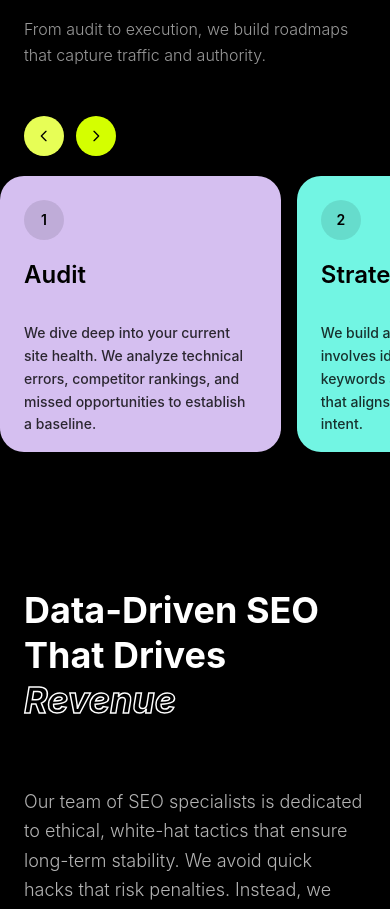
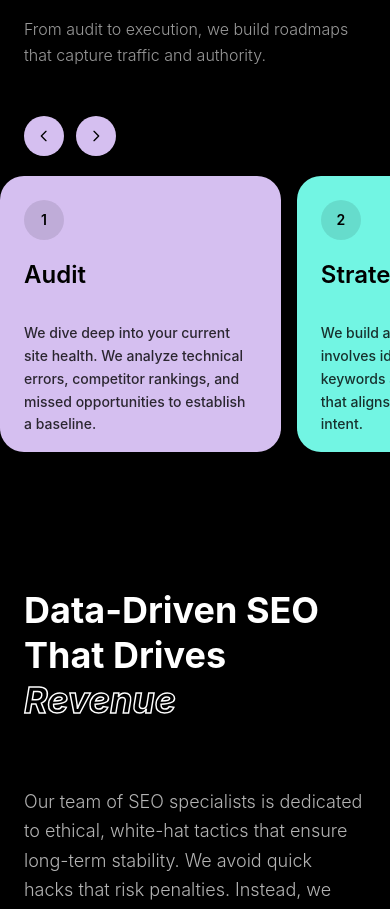
Before and after one commit to LM-Studios-Work/Website-Revamp-v2, a React (Vite) app: page /services/seo in a window 390 px wide. Shown: the part 1750-2659 px from the top of the page. Built offline with nearby package versions, Linux system fonts and the light colour scheme; a web font is replaced by a local one.

Commit message:
Update after marquee animation speed fix

```diff
--- a/src/components/ScrollableCardRow.tsx
+++ b/src/components/ScrollableCardRow.tsx
@@ -6,12 +6,15 @@ interface ScrollableCardRowProps {
   desktopGridCols?: string;
   /** If true, render a plain horizontal scroll (no arrows, no snap) on mobile */
   plainScroll?: boolean;
+  /** Color for scroll button backgrounds (hex or Tailwind class) */
+  buttonColor?: string;
 }
 
 export const ScrollableCardRow = ({
   children,
   desktopGridCols = "md:grid-cols-3",
   plainScroll = false,
+  buttonColor = "#e7fe56", // default lime
 }: ScrollableCardRowProps) => {
   const scrollRef = useRef<HTMLDivElement>(null);
   const [canScrollLeft, setCanScrollLeft] = useState(false);
@@ -39,7 +42,9 @@ export const ScrollableCardRow = ({
   const scroll = (direction: "left" | "right") => {
     const el = scrollRef.current;
     if (!el) return;
-    const cardWidth = el.querySelector<HTMLElement>(":scope > *")?.offsetWidth ?? el.clientWidth * 0.8;
+    const cardWidth =
+      el.querySelector<HTMLElement>(":scope > *")?.offsetWidth ??
+      el.clientWidth * 0.8;
     el.scrollBy({
       left: direction === "left" ? -cardWidth - 16 : cardWidth + 16,
       behavior: "smooth",
@@ -54,23 +59,45 @@ export const ScrollableCardRow = ({
           <button
             onClick={() => scroll("left")}
             aria-label="Scroll left"
-              className={`w-10 h-10 rounded-full bg-[#e7fe56] flex items-center justify-center transition-opacity ${
+            className={`w-10 h-10 rounded-full flex items-center justify-center transition-opacity ${
               canScrollLeft ? "opacity-100" : "opacity-30"
             }`}
+            style={{ backgroundColor: buttonColor }}
           >
-            <svg className="w-4 h-4 text-black" fill="none" stroke="currentColor" viewBox="0 0 24 24">
-              <path strokeLinecap="round" strokeLinejoin="round" strokeWidth={2} d="M15 19l-7-7 7-7" />
+            <svg
+              className="w-4 h-4 text-black"
+              fill="none"
+              stroke="currentColor"
+              viewBox="0 0 24 24"
+            >
+              <path
+                strokeLinecap="round"
+                strokeLinejoin="round"
+                strokeWidth={2}
+                d="M15 19l-7-7 7-7"
+              />
             </svg>
           </button>
           <button
             onClick={() => scroll("right")}
             aria-label="Scroll right"
-            className={`w-10 h-10 rounded-full bg-[#d4ff00] flex items-center justify-center transition-opacity ${
-                canScrollRight ? "opacity-100" : "opacity-30"
+            className={`w-10 h-10 rounded-full flex items-center justify-center transition-opacity ${
+              canScrollRight ? "opacity-100" : "opacity-30"
             }`}
+            style={{ backgroundColor: buttonColor }}
           >
-            <svg className="w-4 h-4 text-black" fill="none" stroke="currentColor" viewBox="0 0 24 24">
-              <path strokeLinecap="round" strokeLinejoin="round" strokeWidth={2} d="M9 5l7 7-7 7" />
+            <svg
+              className="w-4 h-4 text-black"
+              fill="none"
+              stroke="currentColor"
+              viewBox="0 0 24 24"
+            >
+              <path
+                strokeLinecap="round"
+                strokeLinejoin="round"
+                strokeWidth={2}
+                d="M9 5l7 7-7 7"
+              />
             </svg>
           </button>
         </div>
@@ -79,10 +106,16 @@ export const ScrollableCardRow = ({
       {/* Scrollable on mobile — bleeds past parent padding; grid on desktop */}
       <div
         ref={scrollRef}
-        className={`-mx-6 px-6 flex gap-4 overflow-x-auto ${plainScroll ? "" : "snap-x snap-mandatory"} scrollbar-hide pb-2 md:mx-0 md:px-0 md:overflow-visible md:pb-0 md:grid ${desktopGridCols} md:gap-6`}
+        className={`-mx-6 px-6 flex gap-4 overflow-x-auto ${
+          plainScroll ? "" : "snap-x snap-mandatory"
+        } scrollbar-hide pb-2 md:mx-0 md:px-0 md:overflow-visible md:pb-0 md:grid ${desktopGridCols} md:gap-6`}
       >
         {React.Children.map(children, (child) => (
-          <div className={`${plainScroll ? "min-w-[45vw]" : "w-[72vw] max-w-[72vw] snap-start"} shrink-0 md:min-w-0 md:w-auto md:max-w-none md:shrink`}>
+          <div
+            className={`${
+              plainScroll ? "min-w-[45vw]" : "w-[72vw] max-w-[72vw] snap-start"
+            } shrink-0 md:min-w-0 md:w-auto md:max-w-none md:shrink`}
+          >
             {child}
           </div>
         ))}
--- a/src/pages/AppPage.tsx
+++ b/src/pages/AppPage.tsx
@@ -185,7 +185,10 @@ export const AppPage = () => {
               </p>
             </div>
           </div>
-          <ScrollableCardRow desktopGridCols="md:grid-cols-3">
+          <ScrollableCardRow
+            desktopGridCols="md:grid-cols-3"
+            buttonColor="#72f5e3"
+          >
             <ProcessCard
               step={1}
               variant="cyan"
--- a/src/pages/SEOPage.tsx
+++ b/src/pages/SEOPage.tsx
@@ -165,7 +165,10 @@ export const SEOPage = () => {
               </p>
             </div>
           </div>
-          <ScrollableCardRow desktopGridCols="md:grid-cols-3">
+          <ScrollableCardRow
+            desktopGridCols="md:grid-cols-3"
+            buttonColor="#d5bff0"
+          >
             <ProcessCard
               step={1}
               variant="purple"
--- a/src/pages/WebDesignPage.tsx
+++ b/src/pages/WebDesignPage.tsx
@@ -358,7 +358,10 @@ export const WebDesignPage = () => {
               websites tailored to your brand.
             </p>
           </div>
-          <ScrollableCardRow desktopGridCols="md:grid-cols-3">
+          <ScrollableCardRow
+            desktopGridCols="md:grid-cols-3"
+            buttonColor="#e7fe56"
+          >
             <ProcessCard
               step={1}
               variant="lime"
--- a/tailwind.config.cjs
+++ b/tailwind.config.cjs
@@ -47,9 +47,18 @@ module.exports = {
         sm: "calc(var(--radius) - 4px)",
       },
       fontFamily: {
-        sans: ["Inter", "ui-sans-serif", "system-ui", "sans-serif", '"Apple Color Emoji"', '"Segoe UI Emoji"', '"Segoe UI Symbol"', '"Noto Color Emoji"'],
-        "inter": ["Inter", "ui-sans-serif", "system-ui", "sans-serif"],
-        "caveat": ["Caveat", "cursive"],
+        sans: [
+          "Inter",
+          "ui-sans-serif",
+          "system-ui",
+          "sans-serif",
+          '"Apple Color Emoji"',
+          '"Segoe UI Emoji"',
+          '"Segoe UI Symbol"',
+          '"Noto Color Emoji"',
+        ],
+        inter: ["Inter", "ui-sans-serif", "system-ui", "sans-serif"],
+        caveat: ["Caveat", "cursive"],
       },
       keyframes: {
         "accordion-down": {
```
